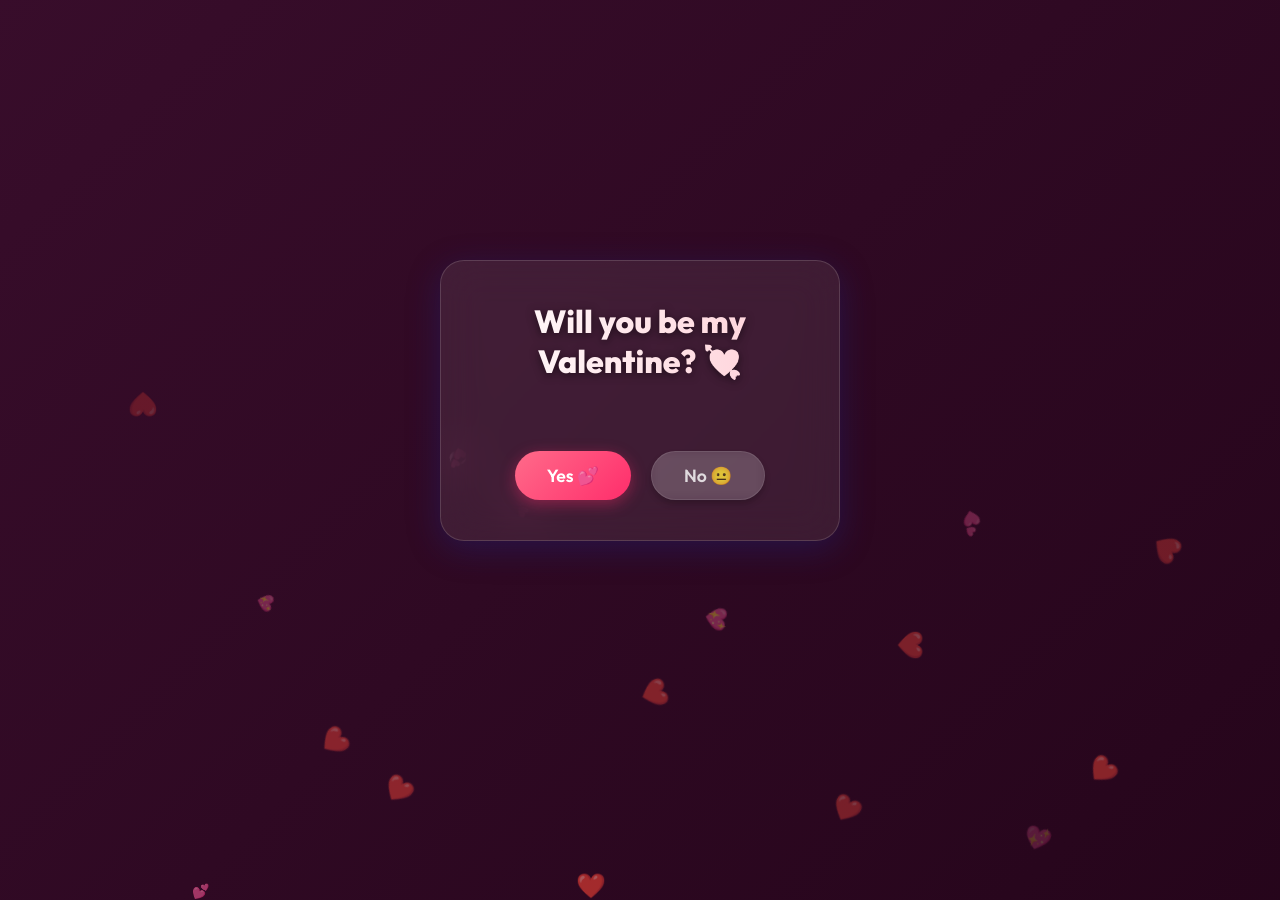
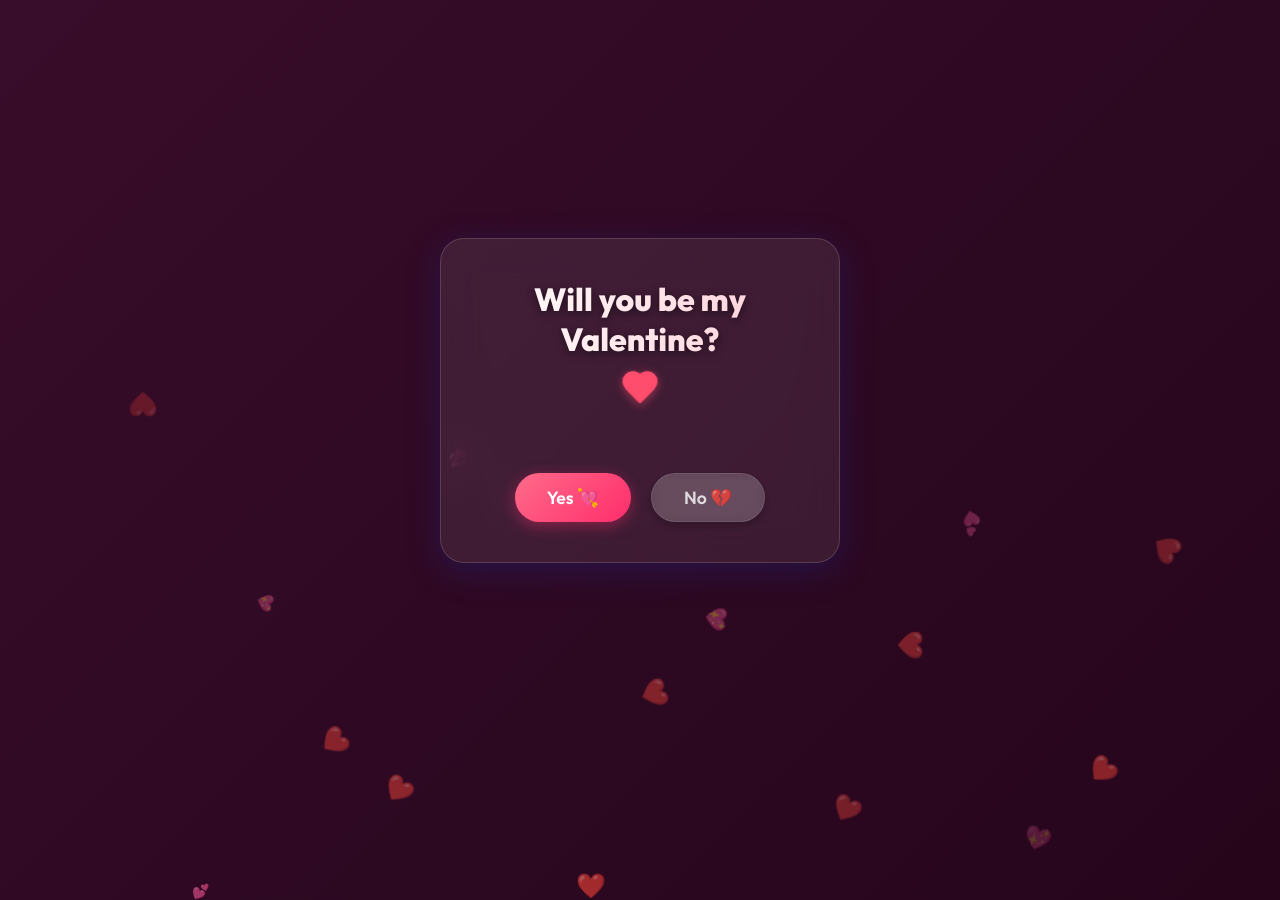
Before and after one commit to iraklidzadzamia/valentines-day, a plain HTML site: page index.html in a window 1280 px wide. Drawn offline with nearby package versions, Linux system fonts and the light colour scheme.

Commit message:
Replace emojis with SVG icons (Heart, Hourglass) for better visibility

```diff
--- a/index.html
+++ b/index.html
@@ -35,17 +35,24 @@
 
     <!-- Main Card -->
     <div class="card">
-        <h1 class="question" id="mainQuestion">Will you be my Valentine? 💘</h1>
+        <h1 class="question" id="mainQuestion">
+            <span class="text-gradient">Will you be my Valentine?</span>
+            <svg class="icon-heart" xmlns="http://www.w3.org/2000/svg" width="32" height="32" viewBox="0 0 24 24"
+                fill="#ff4d6d" stroke="#ff4d6d" stroke-width="2" stroke-linecap="round" stroke-linejoin="round">
+                <path
+                    d="M19 14c1.49-1.46 3-3.21 3-5.5A5.5 5.5 0 0 0 16.5 3c-1.76 0-3 .5-4.5 2-1.5-1.5-2.74-2-4.5-2A5.5 5.5 0 0 0 2 8.5c0 2.3 1.5 4.05 3 5.5l7 7Z" />
+            </svg>
+        </h1>
 
         <!-- Meme Display Area -->
-        <div class="meme-container" id="memeContainer">
-            <!-- Memes will appear here dynamically -->
+        <div class="meme-container">
+            <!-- Memes will appear here -->
         </div>
 
         <!-- Buttons -->
-        <div class="buttons" id="btnContainer">
-            <button class="btn-yes" id="yesBtn">Yes 💕</button>
-            <button class="btn-no" id="noBtn">No 😐</button>
+        <div class="buttons">
+            <button class="btn-yes" id="yesBtn">Yes 💘</button>
+            <button class="btn-no" id="noBtn">No 💔</button>
         </div>
     </div>
 
--- a/script.js
+++ b/script.js
@@ -70,7 +70,11 @@ function handleNo() {
     } else {
         // 4th time: Hide No button & change main text
         noBtn.style.display = 'none';
-        mainQuestion.innerText = "I'll wait... ⏳";
+        // USE SVG ICON FOR HOURGLASS
+        mainQuestion.innerHTML = `<span class="text-gradient">I'll wait...</span>
+        <svg class="icon-hourglass" xmlns="http://www.w3.org/2000/svg" width="32" height="32" viewBox="0 0 24 24" fill="none" stroke="#ffaa5c" stroke-width="2" stroke-linecap="round" stroke-linejoin="round">
+            <path d="M5 22h14"/><path d="M5 2h14"/><path d="M17 22v-4.172a2 2 0 0 0-.586-1.414L12 12l-4.414 4.414A2 2 0 0 0 7 17.828V22"/><path d="M7 2v4.172a2 2 0 0 0 .586 1.414L12 12l4.414-4.414A2 2 0 0 0 17 6.172V2"/>
+        </svg>`;
 
         // Make Yes button MEGA
         yesBtn.style.transform = 'scale(2.8)';
@@ -233,7 +237,11 @@ yesBtn.addEventListener('click', () => {
     triggerConfetti();
 
     // 2. Change content
-    mainQuestion.innerHTML = "Yay! 🥰💕";
+    // USE SVG ICONS FOR HEARTS
+    mainQuestion.innerHTML = `<span class="text-gradient">Yay!</span>
+    <svg class="icon-heart-filled" xmlns="http://www.w3.org/2000/svg" width="32" height="32" viewBox="0 0 24 24" fill="#ff4d6d" stroke="#ff4d6d" stroke-width="2" stroke-linecap="round" stroke-linejoin="round">
+        <path d="M19 14c1.49-1.46 3-3.21 3-5.5A5.5 5.5 0 0 0 16.5 3c-1.76 0-3 .5-4.5 2-1.5-1.5-2.74-2-4.5-2A5.5 5.5 0 0 0 2 8.5c0 2.3 1.5 4.05 3 5.5l7 7Z"/>
+    </svg>`;
 
     // 3. Show Yes meme
     memeContainer.innerHTML = '';
--- a/style.css
+++ b/style.css
@@ -102,13 +102,42 @@ body {
 h1 {
   font-size: 2rem;
   margin-bottom: 20px;
+  display: flex;
+  align-items: center;
+  justify-content: center;
+  gap: 12px;
+  flex-wrap: wrap;
+  /* Wrap on small screens if needed */
+}
+
+.text-gradient {
   background: linear-gradient(to right, #ffffff, #ffccd5);
   /* Brighter for contrast */
   -webkit-background-clip: text;
   background-clip: text;
   color: transparent;
   filter: drop-shadow(0 2px 4px rgba(0, 0, 0, 0.5));
-  /* Better shadow/glow */
+}
+
+.icon-heart,
+.icon-hourglass,
+.icon-heart-filled {
+  filter: drop-shadow(0 2px 4px rgba(255, 77, 109, 0.5));
+  animation: pulse-icon 2s infinite ease-in-out;
+}
+
+@keyframes pulse-icon {
+  0% {
+    transform: scale(1);
+  }
+
+  50% {
+    transform: scale(1.2);
+  }
+
+  100% {
+    transform: scale(1);
+  }
 }
 
 /* Meme Container */
```
